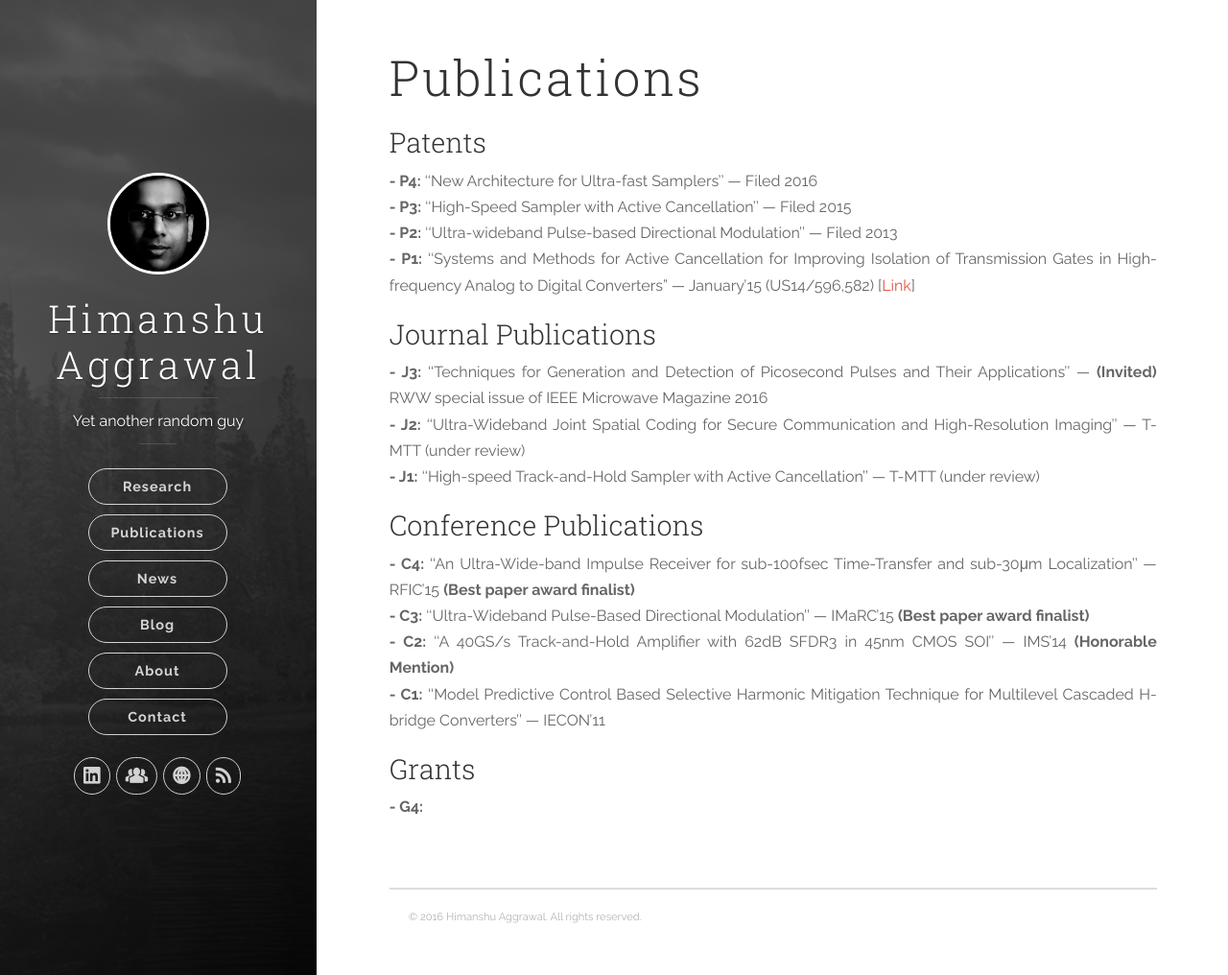
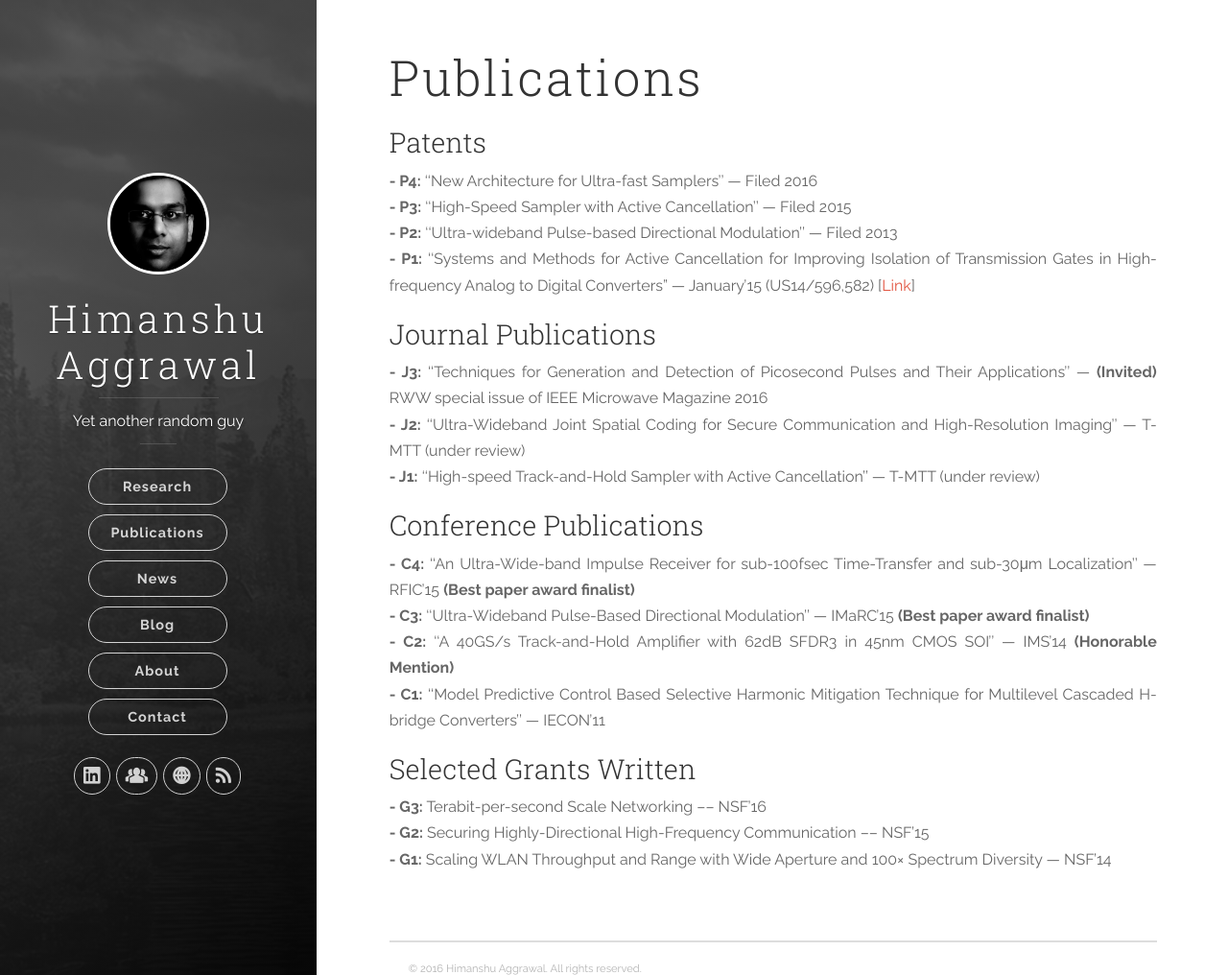
Before and after one commit to ahimanshu13/ahimanshu13.github.io, a Jekyll site: the page built from publications/index.md, in a window 1280 px wide and 1016 px high. Shown: the whole window at 96% size. Built offline with Jekyll 4.4.1, drawn with Linux system fonts in a browser that asks for light colours; nearby versions of some CDN libraries.

Commit message:
Update Publication

```diff
--- a/publications/index.md
+++ b/publications/index.md
@@ -26,6 +26,8 @@ published: true
 **- C2:** ''A 40GS/s Track-and-Hold Amplifier with 62dB SFDR3 in 45nm CMOS SOI'' --- IMS'14 **(Honorable Mention)**<br>
 **- C1:** ''Model Predictive Control Based Selective Harmonic Mitigation Technique for Multilevel Cascaded H-bridge Converters'' --- IECON'11<br>
 
-### Grants
+### Selected Grants Written
 
-**- G4:**
+**- G3:** Terabit-per-second Scale Networking –-- NSF’16<br>
+**- G2:** Securing Highly-Directional High-Frequency Communication –-- NSF’15<br>
+**- G1:** Scaling WLAN Throughput and Range with Wide Aperture and 100× Spectrum Diversity --- NSF’14<br>
```
